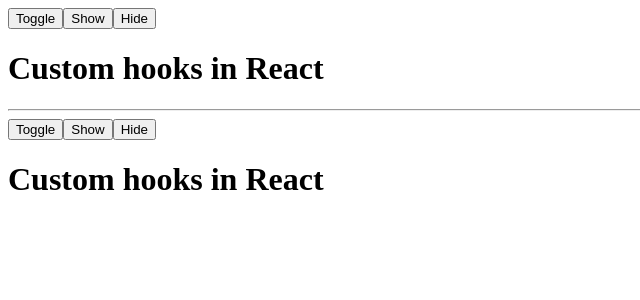
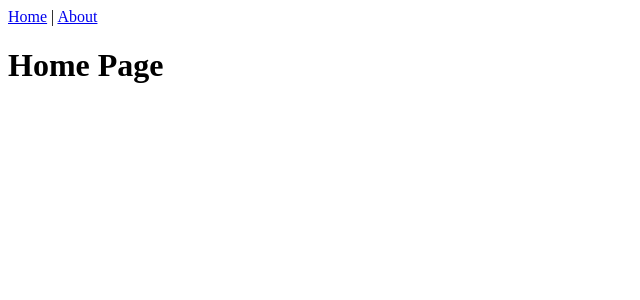
Before and after one commit to shivrajpro/react-step-by-step, a React (Vite) app: page / in a window 1280 px wide. Shown: the top 300 px of the page, without its empty margins (0-640 px from the left). Built offline with nearby package versions, Linux system fonts and the light colour scheme.

Commit message:
react-router in action

```diff
--- a/package.json
+++ b/package.json
@@ -9,6 +9,7 @@
     "react": "^19.0.0",
     "react-bootstrap": "^2.10.10",
     "react-dom": "^19.0.0",
+    "react-router": "^7.8.2",
     "styled-components": "^6.1.19"
   },
   "devDependencies": {
--- /dev/null
+++ b/src/About.jsx
@@ -0,0 +1,5 @@
+const About = () => {
+  return <h1>About Page</h1>;
+};
+
+export default About;
--- a/src/App.jsx
+++ b/src/App.jsx
@@ -1,21 +1,15 @@
-import useToggle from "./useToggle";
+import { Link, Route, Routes } from "react-router";
+import Home from "./Home";
+import About from "./About";
 
 function App() {
-  const [val, toggleValue] = useToggle(true);
-  const [data, setData] = useToggle(true);
   return (
     <div>
-      <button onClick={toggleValue}>Toggle</button>
-      <button onClick={() => toggleValue(true)}>Show</button>
-      <button onClick={() => toggleValue(false)}>Hide</button>
-      {val && <h1>Custom hooks in React</h1>}
-
-      <hr />
-
-      <button onClick={setData}>Toggle</button>
-      <button onClick={() => setData(true)}>Show</button>
-      <button onClick={() => setData(false)}>Hide</button>
-      {data && <h1>Custom hooks in React</h1>}
+      <Link to="/">Home</Link> | <Link to="/about">About</Link>
+      <Routes>
+        <Route path="/" element={<Home />} />
+        <Route path="/about" element={<About />} />
+      </Routes>
     </div>
   );
 }
--- /dev/null
+++ b/src/Home.jsx
@@ -0,0 +1,5 @@
+const Home = () => {
+  return <h1>Home Page</h1>;
+};
+
+export default Home;
--- a/src/index.jsx
+++ b/src/index.jsx
@@ -1,13 +1,13 @@
-import { StrictMode } from "react";
 import { createRoot } from "react-dom/client";
 // import "bootstrap/dist/css/bootstrap.min.css";
 import App from "./App";
+import { BrowserRouter } from "react-router";
 
 const rootElement = document.getElementById("root");
 const root = createRoot(rootElement);
 
 root.render(
-  <StrictMode>
+  <BrowserRouter>
     <App />
-  </StrictMode>
+  </BrowserRouter>
 );
```
Also changed, not shown: 1 other file (tests, documents, lock files or other folders).
